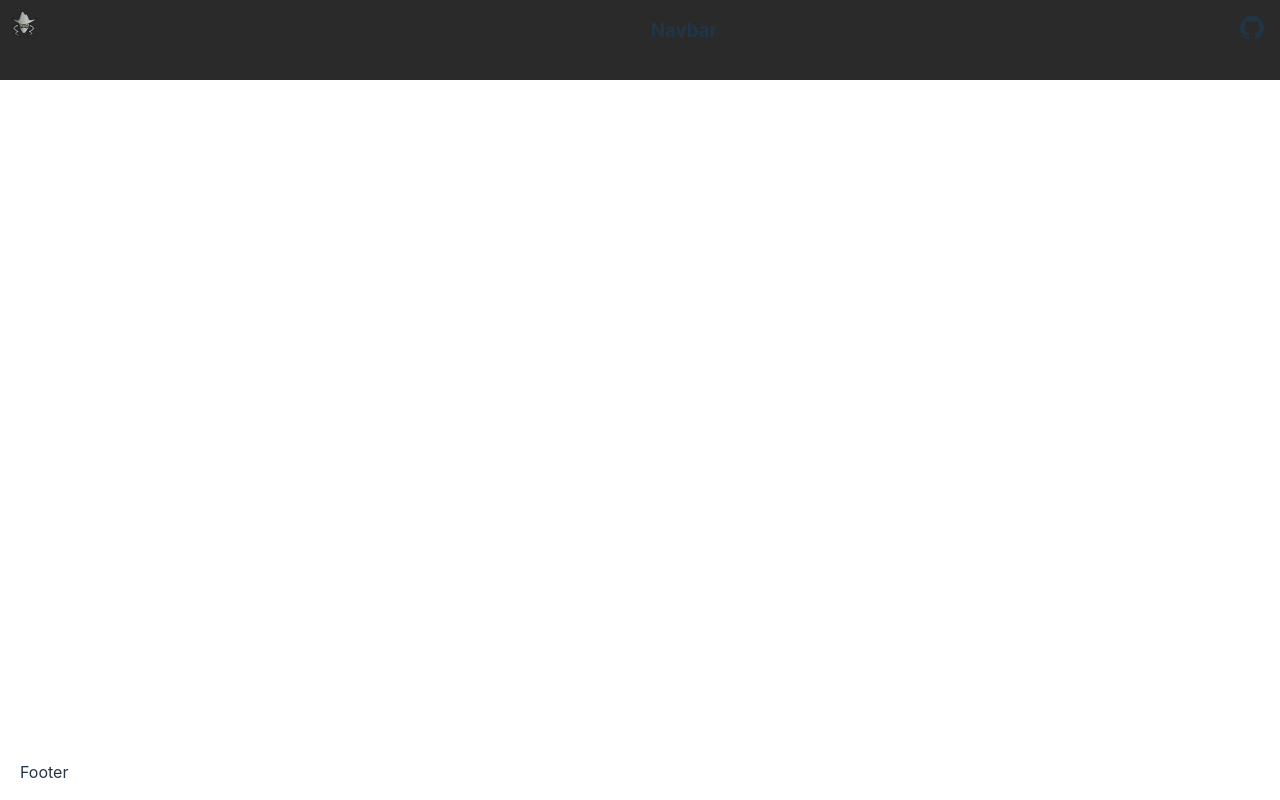
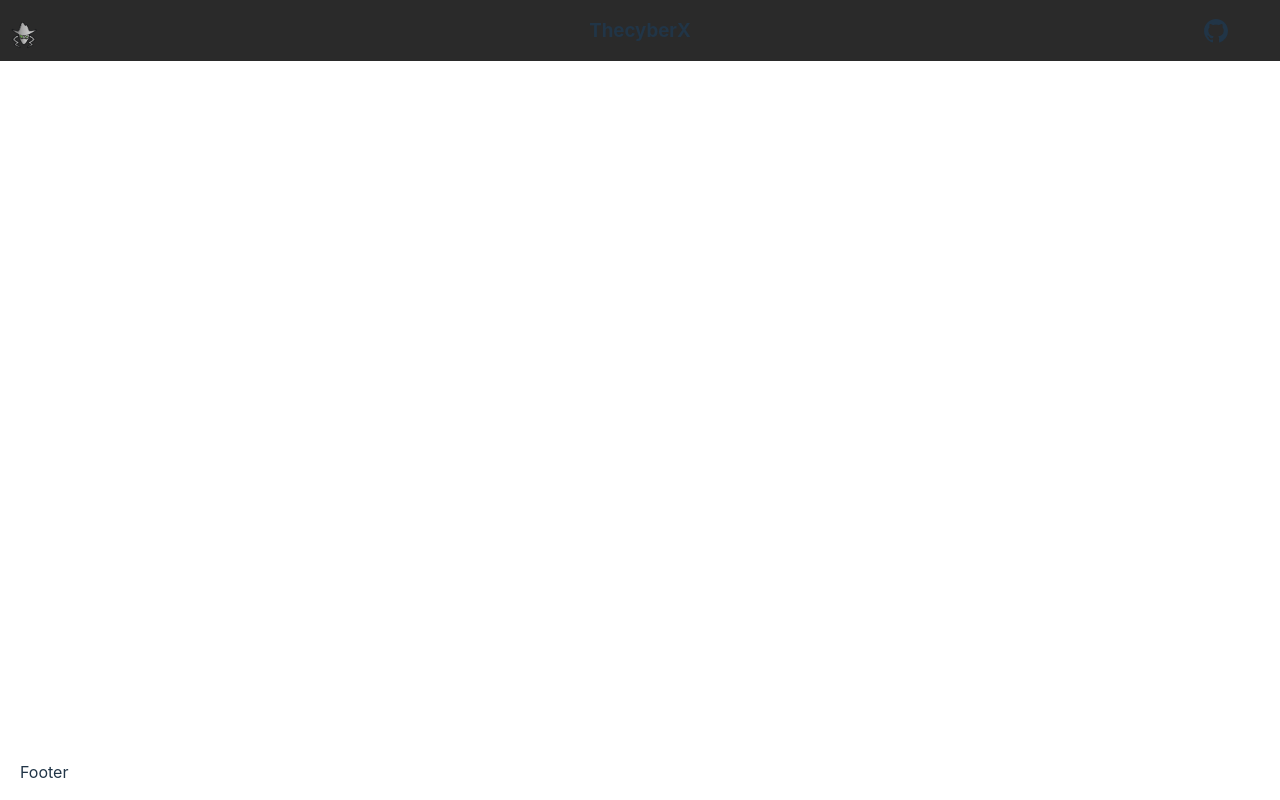
Before and after one commit to thecyberworld/TheCyberX, a React (Vite) app: page / in a window 1280 px wide. Built offline with nearby package versions, Linux system fonts and the light colour scheme.

Commit message:
fix: fixed header styling (#7)
* fix: fixed header styling

* Update Navbar.tsx

Co-authored-by: Kabir <44284877+kabir0x23@users.noreply.github.com>

```diff
--- a/src/components/Navbar/Navbar.tsx
+++ b/src/components/Navbar/Navbar.tsx
@@ -11,7 +11,7 @@ const Navbar = () => {
             </LogoContainer>
 
             <NavContent>
-                <h3>Navbar</h3>
+                <h3>ThecyberX</h3>
             </NavContent>
 
             <GitHubIcon>
--- a/src/components/Navbar/NavbarElements.tsx
+++ b/src/components/Navbar/NavbarElements.tsx
@@ -8,15 +8,17 @@ export const NavbarContainer = styled.div`
   justify-content: space-between;
   background: #2a2a2a;
   width: 100%;
-
-  height: 10%;
 `;
 
 export const LogoContainer = styled.div`
   width: 10%;
+  display: flex;
+  align-items: center;
 `;
 
 export const NavContent = styled.div`
+  display: flex;
+  align-items: center;
 `;
 
 export const Logo = styled.img`
@@ -28,5 +30,6 @@ export const GitHubIcon = styled.div`
   font-size: 1.5rem;
   display: flex;
   justify-content: center;
-  margin: 1rem 1rem 0 0;
+  align-items: center;
+  width: 10%;
 `;
```
